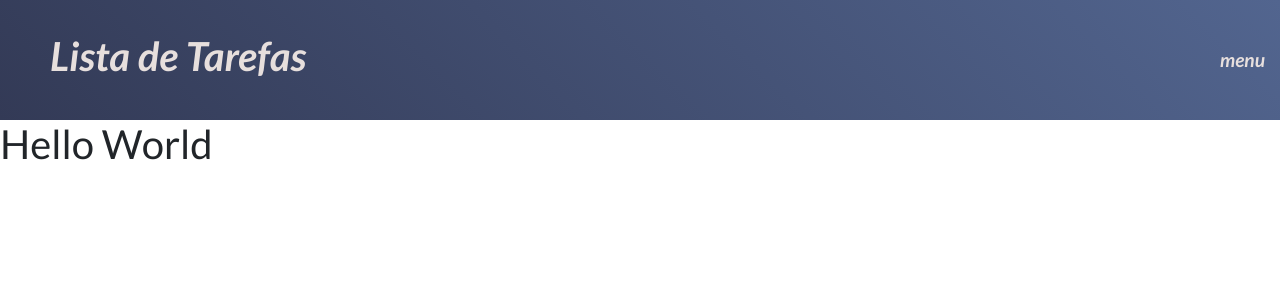
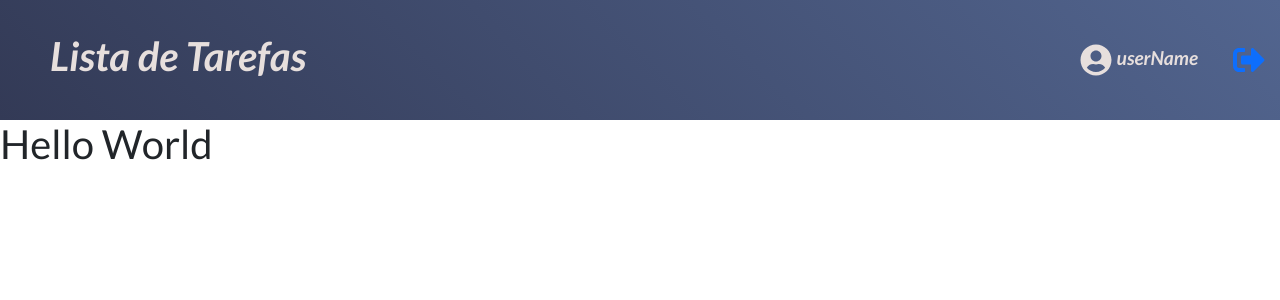
Before and after one commit to Zeonnatios/ebyrt-challenge-frontend, a React (Create React App) app: page /todoList in a window 1280 px wide. Shown: the top 300 px of the page. Built offline with nearby package versions, Linux system fonts and the light colour scheme.

Commit message:
feat: finalizado template task/header.js

```diff
--- a/package.json
+++ b/package.json
@@ -11,6 +11,7 @@
     "prop-types": "^15.7.2",
     "react": "^17.0.2",
     "react-dom": "^17.0.2",
+    "react-icons": "^4.3.1",
     "react-redux": "^7.2.6",
     "react-router-dom": "^5.3.0",
     "react-scripts": "4.0.3",
--- a/src/components/Tasks/Header.js
+++ b/src/components/Tasks/Header.js
@@ -1,4 +1,7 @@
 import React from 'react';
+import { Link } from 'react-router-dom';
+
+import { FaUserCircle, FaSignOutAlt } from 'react-icons/fa';
 
 function Header() {
   return (
@@ -6,7 +9,13 @@ function Header() {
       <h1>Lista de Tarefas</h1>
       <div className="user-info">
         <div className="user-info-container">
-          menu
+          <FaUserCircle className="header-icon" size="32" />
+          <span>userName</span>
+        </div>
+        <div className="user-info-container">
+          <Link to="/">
+            <FaSignOutAlt className="header-icon header-icon-logout" size="32" />
+          </Link>
         </div>
       </div>
     </header>
```
Also changed, not shown: 1 other file (tests, documents, lock files or other folders).
